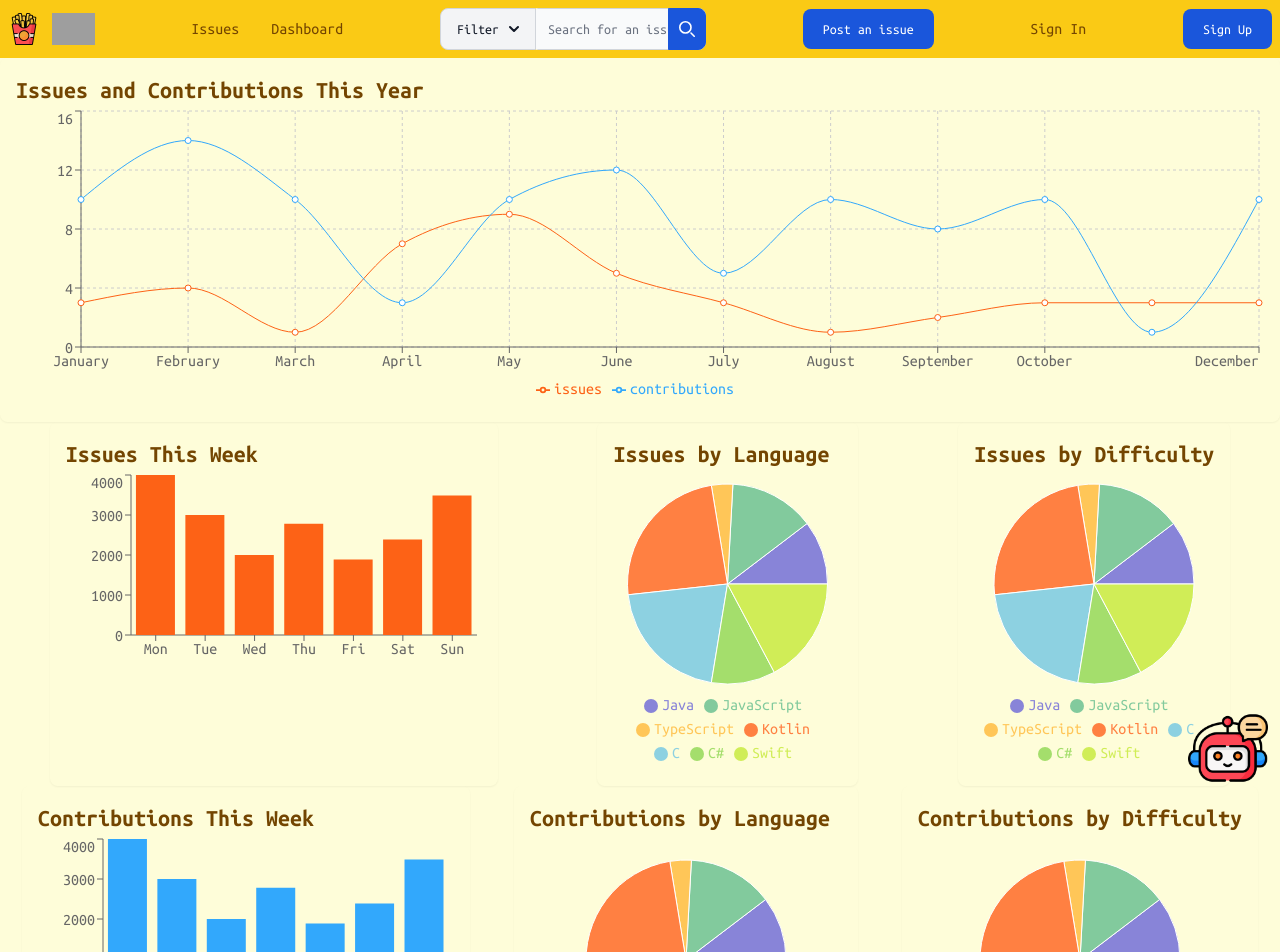
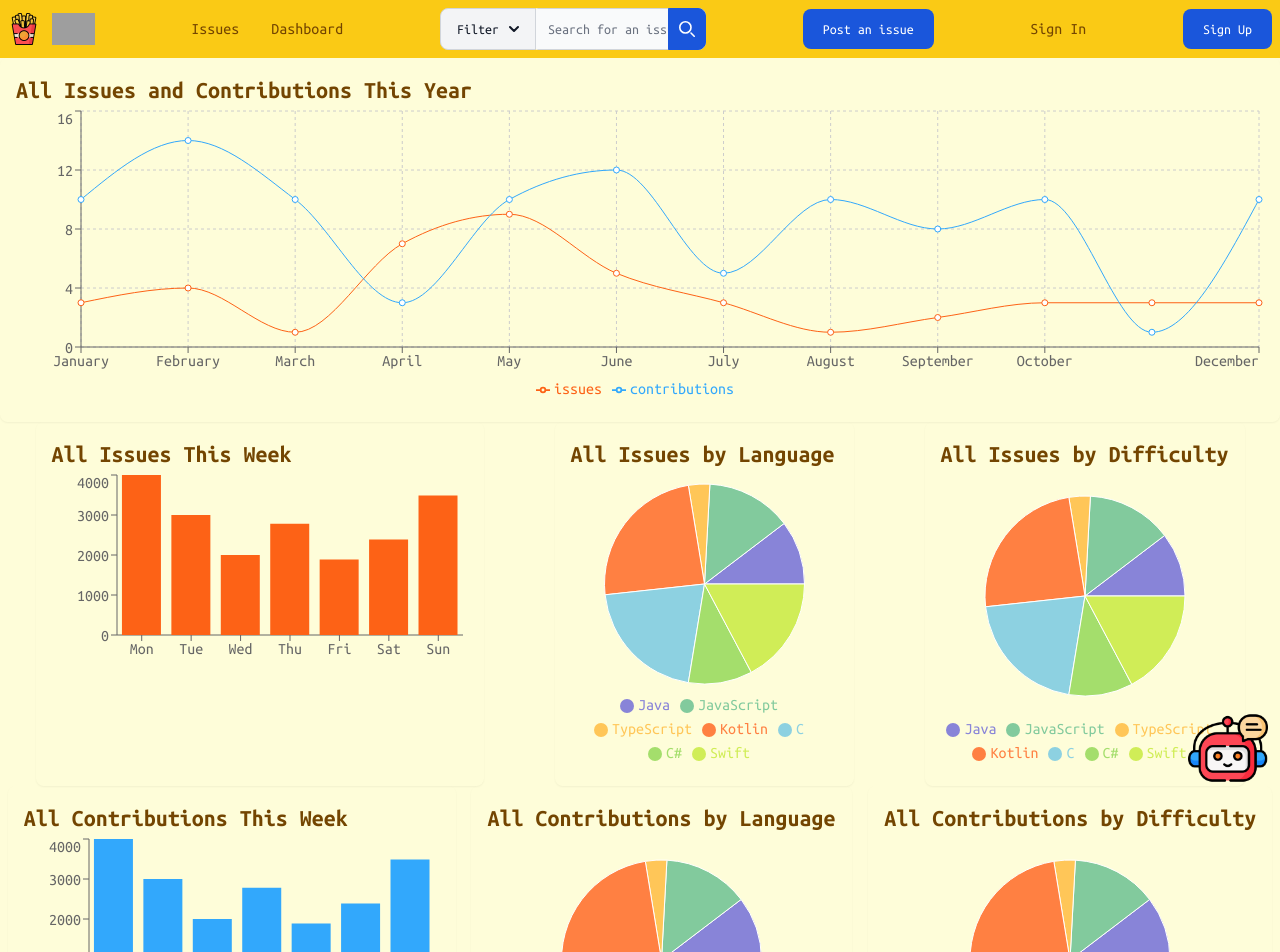
Before and after one commit to XinyuZ0416/GitFries-v2, a Next.js app: page /dashboard in a window 1280 px wide. Shown: the top 952 px of the page. Built offline with nearby package versions, Linux system fonts and the light colour scheme; grey boxes are pictures that could not be loaded.

Commit message:
added dashboard sign in sign up

```diff
--- a/src/app/dashboard/page.tsx
+++ b/src/app/dashboard/page.tsx
@@ -3,20 +3,26 @@ import GitFriesLineChart from '@/components/line-chart'
 import GitFriesBarChart from '@/components/bar-chart'
 import React from 'react'
 import GitFriesPieChart from '@/components/pie-chart'
+import EmailSignUp from '@/components/email-signup'
 
 export default function DashboardPage() {
   return (
     <>
     <GitFriesLineChart />
     <div className='flex w-full justify-around'>
-      <GitFriesBarChart title={"Issues This Week"} color={"#FD6216"} />
-      <GitFriesPieChart title={"Issues by Language"} />
-      <GitFriesPieChart title={"Issues by Difficulty"} />
+      <GitFriesBarChart title={"All Issues This Week"} color={"#FD6216"} />
+      <GitFriesPieChart title={"All Issues by Language"} />
+      <GitFriesPieChart title={"All Issues by Difficulty"} />
     </div>
     <div className='flex w-full justify-around'>
-      <GitFriesBarChart title={"Contributions This Week"} color={"#32A8FC"} />
-      <GitFriesPieChart title={"Contributions by Language"} />
-      <GitFriesPieChart title={"Contributions by Difficulty"} />
+      <GitFriesBarChart title={"All Contributions This Week"} color={"#32A8FC"} />
+      <GitFriesPieChart title={"All Contributions by Language"} />
+      <GitFriesPieChart title={"All Contributions by Difficulty"} />
+    </div>
+
+    {/* 5th screen */}
+    <div className="flex flex-col h-screen justify-center items-center">
+      <h1 className="text-4xl font-bold">Sign In or Sign Up to See Your Own Dashboard</h1>
     </div>
     </>
   )
--- a/src/components/line-chart.tsx
+++ b/src/components/line-chart.tsx
@@ -64,7 +64,7 @@ export default function GitFriesLineChart() {
   return (
     <>
     <div className='rounded-lg shadow-sm p-4'>
-      <h2 className="text-2xl font-bold">Issues and Contributions This Year</h2>
+      <h2 className="text-2xl font-bold">All Issues and Contributions This Year</h2>
       <ResponsiveContainer width="100%" height={300}>
         <LineChart data={data}>
           <CartesianGrid strokeDasharray="3 3" />
```
